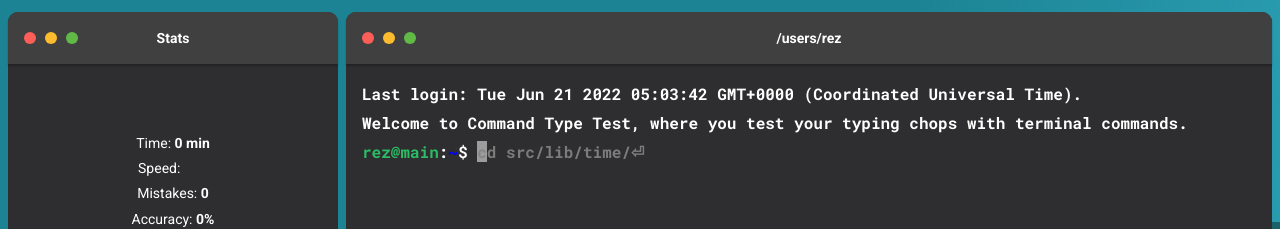
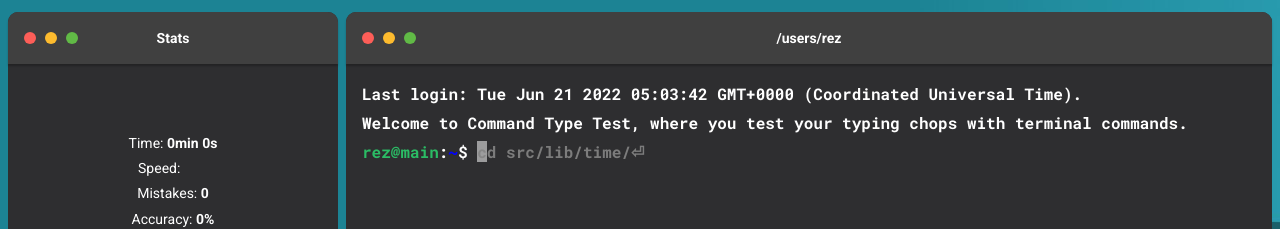
Before and after one commit to rezonmain/command-line-typetest, a React (Create React App) app: page / in a window 1280 px wide. Shown: the top 229 px of the page. Built offline with nearby package versions, Linux system fonts and the light colour scheme.

Commit message:
bug fixes and added seconds timer

```diff
--- a/src/App.js
+++ b/src/App.js
@@ -26,7 +26,7 @@
 
 	// Set timer for time dependent stats
 	useEffect(() => {
-		const timer = setInterval(() => handleInterval(dispatch), 2000);
+		const timer = setInterval(() => handleInterval(dispatch), 1000);
 		return () => {
 			clearInterval(timer);
 		};
@@ -35,14 +35,17 @@
 	// Only triggers on mobile
 	function handleChange(e) {
 		if (isMobile) {
+			handleKey(e.target.value, state, dispatch);
 			e.preventDefault();
-			handleKey(e.target.value, state, dispatch);
 			setInputValue('');
 		}
 	}
 
 	// Only triggers on desktop
-	useKey([], (e) => focus && handleKey(e.key, state, dispatch));
+	useKey([], (e) => {
+		focus && handleKey(e.key, state, dispatch);
+		e.preventDefault();
+	});
 
 	// Show the cursor if terminal is focused
 	function handleFocus(type) {
--- a/src/components/layout/stats/Stats.js
+++ b/src/components/layout/stats/Stats.js
@@ -1,4 +1,3 @@
-import { isMobile } from 'react-device-detect';
 import Header from '../header/Header';
 import './Stats.css';
 import Stepper from './Stepper';
@@ -9,7 +8,10 @@
 			<div id='burger-menu' className='stats-container'>
 				<ul className='stats'>
 					<li>
-						Time: <b>{parseInt(props.stats.time / 60)} min</b>
+						Time:{' '}
+						<b>
+							{parseInt(props.stats.time / 60)}min {props.stats.time % 60}s
+						</b>
 					</li>
 					<li>
 						{/* Dont show wpm until user has typed for at least 20seconds
--- a/src/components/tester/Tester.css
+++ b/src/components/tester/Tester.css
@@ -1,5 +1,6 @@
 .commands {
   line-height: 3ch;
+  caret-color: transparent;
 }
 
 .cursor {
--- a/src/lib/data.js
+++ b/src/lib/data.js
@@ -1,6 +1,6 @@
 const commands = [
 	'git checkout -b dev',
-	'git commit -m "first commit" ',
+	'git commit -m "first commit"',
 	'sudo apt install steam',
 	'sudo apt update',
 	'rm -rf /*',
--- a/src/lib/time.js
+++ b/src/lib/time.js
@@ -6,7 +6,7 @@
 	// Increment timer if user has typed someting in the last second
 	const delta = deltaSeconds(Date.now(), state.lastAt);
 	const time = state.stats.time;
-	const newTime = delta <= 2 ? time + 2 : time;
+	const newTime = delta <= 1 ? time + 1 : time;
 
 	// Calculate wpm
 	const score = state.stats.score;
```
